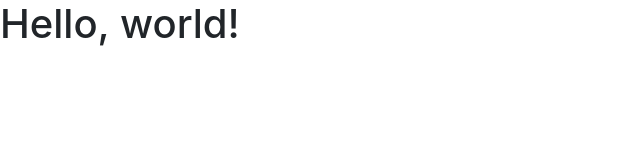
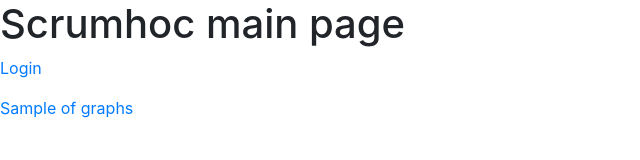
Before and after one commit to ldin0001/scrum, a plain HTML site: page Scrumhoc/index.html in a window 1280 px wide. Shown: the whole page, without its empty margins (0-640 px from the left). Drawn offline with nearby package versions, Linux system fonts and the light colour scheme.

Commit message:
Graphlink and login link
Fixed formating got rid of unnecessary files and links to graph and login screens

```diff
--- a/Scrumhoc/index.html
+++ b/Scrumhoc/index.html
@@ -8,15 +8,20 @@
     <!-- Bootstrap CSS -->
     <link rel="stylesheet" href="https://stackpath.bootstrapcdn.com/bootstrap/4.1.3/css/bootstrap.min.css" integrity="sha384-MCw98/SFnGE8fJT3GXwEOngsV7Zt27NXFoaoApmYm81iuXoPkFOJwJ8ERdknLPMO" crossorigin="anonymous">
 
-    <title>Hello, world!</title>
+    <title>Scrumhoc</title>
   </head>
   <body>
-    <h1>Hello, world!</h1>
+    <h1>Scrumhoc main page</h1>
 
     <!-- Optional JavaScript -->
     <!-- jQuery first, then Popper.js, then Bootstrap JS -->
     <script src="https://code.jquery.com/jquery-3.3.1.slim.min.js" integrity="sha384-q8i/X+965DzO0rT7abK41JStQIAqVgRVzpbzo5smXKp4YfRvH+8abtTE1Pi6jizo" crossorigin="anonymous"></script>
     <script src="https://cdnjs.cloudflare.com/ajax/libs/popper.js/1.14.3/umd/popper.min.js" integrity="sha384-ZMP7rVo3mIykV+2+9J3UJ46jBk0WLaUAdn689aCwoqbBJiSnjAK/l8WvCWPIPm49" crossorigin="anonymous"></script>
     <script src="https://stackpath.bootstrapcdn.com/bootstrap/4.1.3/js/bootstrap.min.js" integrity="sha384-ChfqqxuZUCnJSK3+MXmPNIyE6ZbWh2IMqE241rYiqJxyMiZ6OW/JmZQ5stwEULTy" crossorigin="anonymous"></script>
+
+    <a href=https://myaccount.google.com>Login</a>
+      <p></p>
+    <a href=samplegraphs.html>Sample of graphs</a>
+
   </body>
 </html>
--- a/Scrumhoc/script.js
+++ /dev/null
@@ -1,3 +0,0 @@
-function Loadlist(){
-    ;
-}
```
Also changed, not shown: 2 other files.
